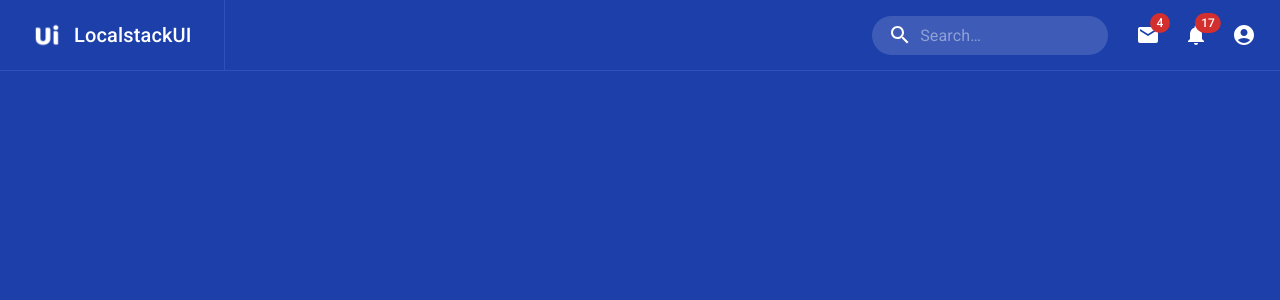
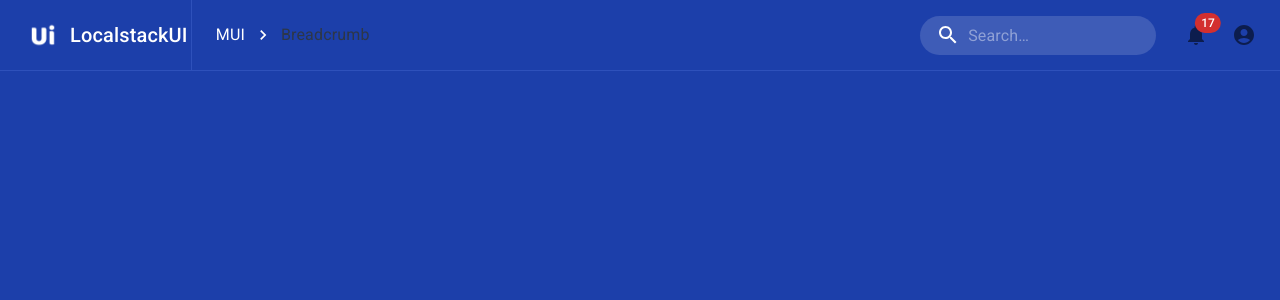
Before and after one commit to usrivastava92/hello-mui, a React (Vite) app: page / in a window 1280 px wide. Shown: the top 300 px of the page. Built offline with nearby package versions, Linux system fonts and the light colour scheme.

Commit message:
added basic layout of menu

```diff
--- a/src/config/theme.ts
+++ b/src/config/theme.ts
@@ -52,7 +52,7 @@ export const getThemeOptionsByMode = (mode: PaletteMode): ThemeOptions => {
     palette: palette,
     typography: {
       allVariants: {
-        color: palette.text?.primary,
+        color: 'inherit',
         fontFamily: 'Roboto'
       }
     },
@@ -61,7 +61,7 @@ export const getThemeOptionsByMode = (mode: PaletteMode): ThemeOptions => {
         styleOverrides: {
           root: {
             height: '2.9rem',
-            color: palette.text?.primary,
+            color: 'inherit',
             borderColor: palette.border?.main
           }
         }
--- a/src/layouts/TopMenuLayout/components/TopBar/index.tsx
+++ b/src/layouts/TopMenuLayout/components/TopBar/index.tsx
@@ -4,22 +4,23 @@ import {
   AppBar,
   Badge,
   Box,
+  Breadcrumbs,
   CardMedia,
   IconButton,
   InputBase,
+  Link,
   Menu,
   MenuItem,
   Stack,
   styled,
-  Toolbar,
   Typography
 } from '@mui/material';
 import { AccountCircle } from '@mui/icons-material';
-import MenuIcon from '@mui/icons-material/Menu';
 import NotificationsIcon from '@mui/icons-material/Notifications';
 import MoreIcon from '@mui/icons-material/MoreVert';
 import SearchIcon from '@mui/icons-material/Search';
 import MailIcon from '@mui/icons-material/Mail';
+import NavigateNextIcon from '@mui/icons-material/NavigateNext';
 
 const Search = styled('div')(({ theme }) => ({
   position: 'relative',
@@ -127,7 +128,7 @@ const TopBar: React.FC = (): JSX.Element => {
       onClose={handleMobileMenuClose}
     >
       <MenuItem>
-        <IconButton size="large" aria-label="show 4 new mails" color="inherit">
+        <IconButton size="large" aria-label="show 4 new mails">
           <Badge badgeContent={4} color="error">
             <MailIcon />
           </Badge>
@@ -135,11 +136,7 @@ const TopBar: React.FC = (): JSX.Element => {
         <p>Messages</p>
       </MenuItem>
       <MenuItem>
-        <IconButton
-          size="large"
-          aria-label="show 17 new notifications"
-          color="inherit"
-        >
+        <IconButton size="large" aria-label="show 17 new notifications">
           <Badge badgeContent={17} color="error">
             <NotificationsIcon />
           </Badge>
@@ -152,7 +149,6 @@ const TopBar: React.FC = (): JSX.Element => {
           aria-label="account of current user"
           aria-controls="primary-search-account-menu"
           aria-haspopup="true"
-          color="inherit"
         >
           <AccountCircle />
         </IconButton>
@@ -161,11 +157,27 @@ const TopBar: React.FC = (): JSX.Element => {
     </Menu>
   );
 
+  const breadcrumbs = [
+    <Link underline="hover" key="1" color="inherit" href="/">
+      MUI
+    </Link>,
+    <Typography key="3" color="text.primary">
+      Breadcrumb
+    </Typography>
+  ];
+
   return (
-    <Box sx={{ flexGrow: 1, borderBottom: 1, borderColor: 'border.main' }}>
+    <Box
+      color="white"
+      sx={{
+        flexGrow: 1,
+        borderBottom: 1,
+        borderColor: 'border.main'
+      }}
+    >
       <AppBar
         position="static"
-        sx={{ bgcolor: 'background.default', color: 'text.secondary' }}
+        sx={{ bgcolor: 'background.default', color: 'white' }}
         elevation={0}
       >
         <Stack
@@ -179,16 +191,11 @@ const TopBar: React.FC = (): JSX.Element => {
             sx={{
               borderRight: 1,
               borderColor: 'border.main',
-              p: 4,
+              px: 3.5,
               py: 1
             }}
           >
-            <IconButton
-              size="large"
-              edge="start"
-              color="inherit"
-              aria-label="open drawer"
-            >
+            <IconButton size="large" edge="start" aria-label="open drawer">
               <CardMedia
                 component="img"
                 height={30}
@@ -197,15 +204,28 @@ const TopBar: React.FC = (): JSX.Element => {
                 image="src/assets/images/logo.png"
               />
             </IconButton>
-            <Typography variant="h6" noWrap color="white" component="div">
+            <Typography variant="h6" component="div">
               LocalstackUI
             </Typography>
           </Stack>
           <Stack
             direction="row"
             alignItems="center"
-            justifyContent="space-evenly"
-            sx={{ px: 3 }}
+            justifyContent="space-between"
+            sx={{ width: '100%', px: 3 }}
+          >
+            <Stack spacing={2}>
+              <Breadcrumbs
+                separator={<NavigateNextIcon fontSize="small" />}
+                aria-label="breadcrumb"
+              >
+                {breadcrumbs}
+              </Breadcrumbs>
+            </Stack>
+            <Stack
+              direction="row"
+              alignItems="center"
+              justifyContent="space-between"
             >
               <Search sx={{ borderRadius: 30 }}>
                 <SearchIconWrapper>
@@ -218,20 +238,7 @@ const TopBar: React.FC = (): JSX.Element => {
               </Search>
               <Box sx={{ flexGrow: 1 }} />
               <Box sx={{ display: { xs: 'none', md: 'flex' } }}>
-              <IconButton
-                size="large"
-                aria-label="show 4 new mails"
-                color="inherit"
-              >
-                <Badge badgeContent={4} color="error">
-                  <MailIcon />
-                </Badge>
-              </IconButton>
-              <IconButton
-                size="large"
-                aria-label="show 17 new notifications"
-                color="inherit"
-              >
+                <IconButton size="large" aria-label="show 17 new notifications">
                   <Badge badgeContent={17} color="error">
                     <NotificationsIcon />
                   </Badge>
@@ -243,7 +250,6 @@ const TopBar: React.FC = (): JSX.Element => {
                   aria-controls={menuId}
                   aria-haspopup="true"
                   onClick={handleProfileMenuOpen}
-                color="inherit"
                 >
                   <AccountCircle />
                 </IconButton>
@@ -255,11 +261,11 @@ const TopBar: React.FC = (): JSX.Element => {
                   aria-controls={mobileMenuId}
                   aria-haspopup="true"
                   onClick={handleMobileMenuOpen}
-                color="inherit"
                 >
                   <MoreIcon />
                 </IconButton>
               </Box>
+            </Stack>
           </Stack>
         </Stack>
       </AppBar>
--- a/src/pages/404/index.tsx
+++ b/src/pages/404/index.tsx
@@ -27,7 +27,7 @@ export default function PageNotFound(): JSX.Element {
           textAlign: { xs: 'center', lg: 'left' }
         }}
       >
-        <Box className="-intro-x ">
+        <Box className="-intro-x">
           <CardMedia
             component="img"
             height="450rem"
@@ -35,13 +35,12 @@ export default function PageNotFound(): JSX.Element {
             image="src/assets/images/error-illustration.svg"
           />
         </Box>
-        <Box>
+        <Box color="white">
           <Typography
             fontWeight="bold"
             variant="h2"
             className="intro-x"
             component="div"
-            color="white"
           >
             404
           </Typography>
@@ -50,7 +49,6 @@ export default function PageNotFound(): JSX.Element {
             variant={isLargeDevice ? 'h4' : 'h6'}
             className="intro-x"
             component="div"
-            color="white"
           >
             Oops. This page has gone missing.
           </Typography>
@@ -60,7 +58,6 @@ export default function PageNotFound(): JSX.Element {
             className="intro-x"
             sx={{ mt: 1 }}
             component="div"
-            color="white"
           >
             You may have mistyped the address or the page may have moved.
           </Typography>
```
Also changed, not shown: package.json (+5 -2 lines), 2 other files (tests, documents, lock files or other folders). Lines whose indentation alone changed are shown as unchanged.
